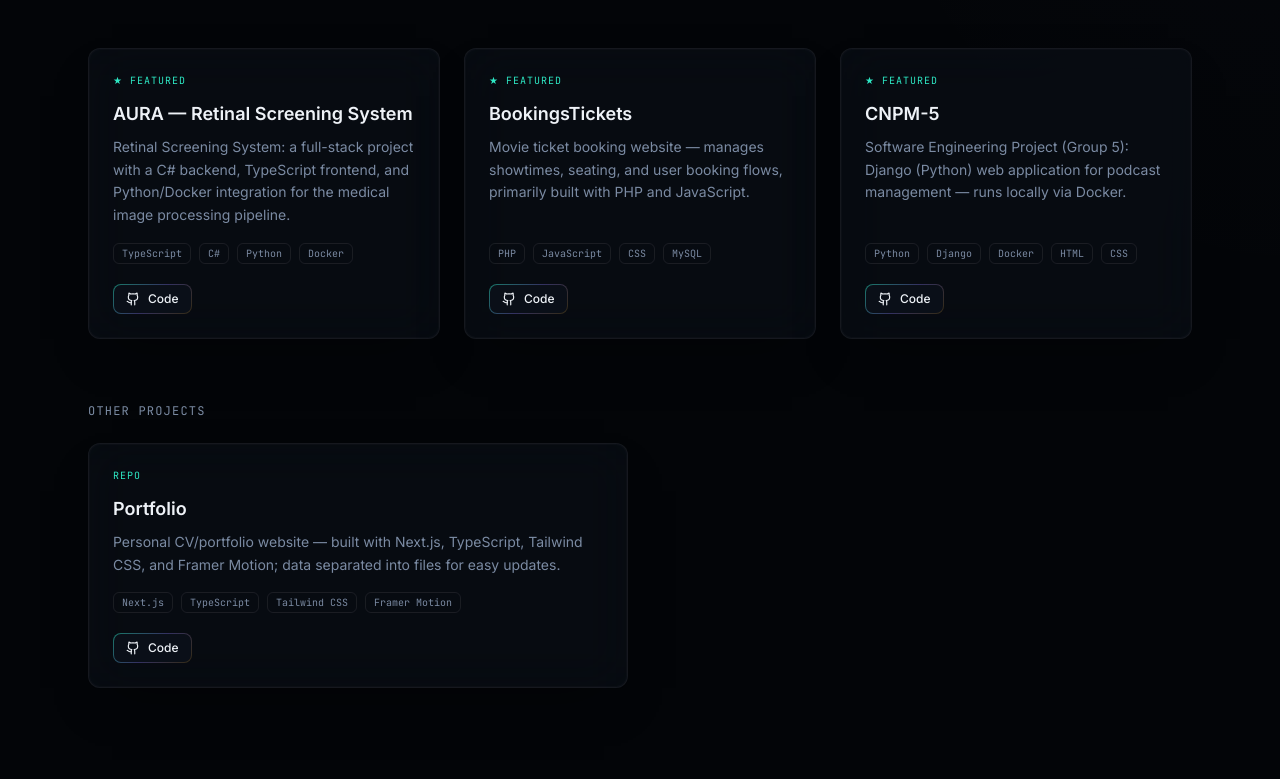
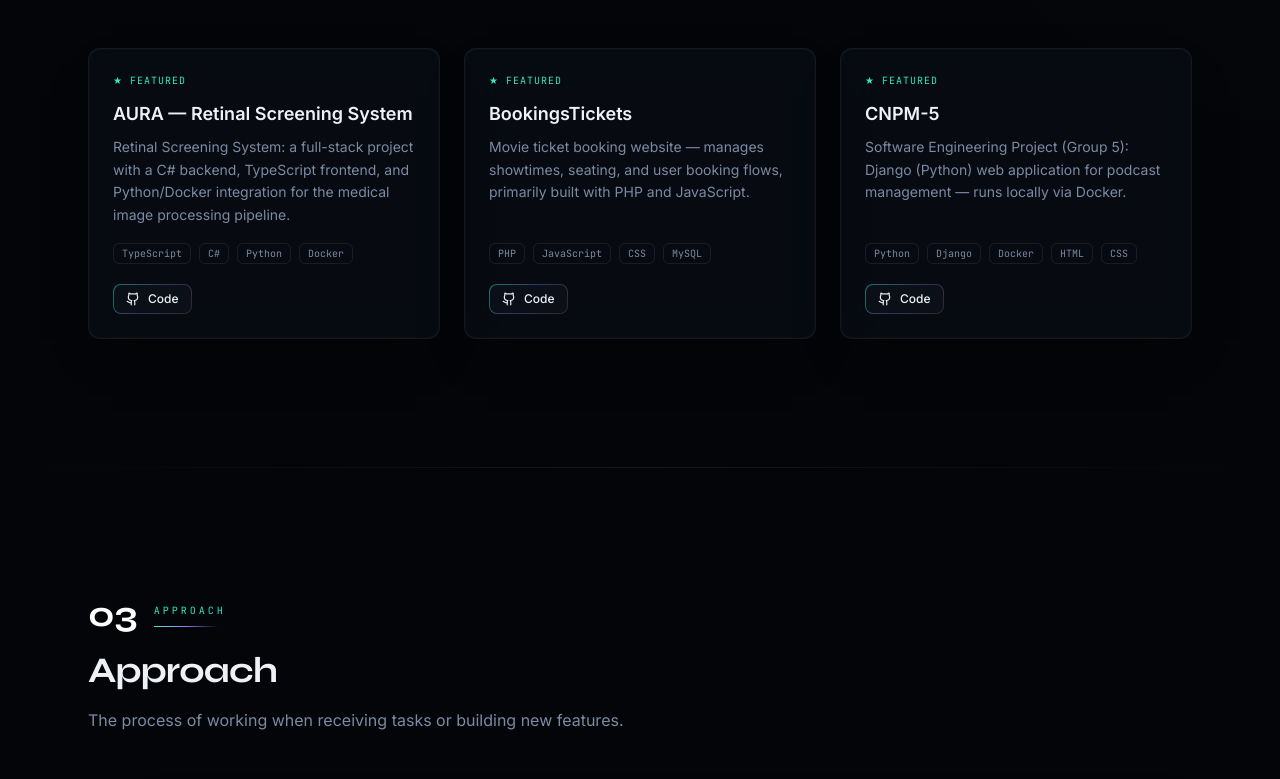
Before and after one commit to XuanDu2005/Portfolio, a Next.js app: page / in a window 1280 px wide. Shown: the part 2000-2779 px from the top of the page. Built offline with nearby package versions, Linux system fonts and the light colour scheme.

Commit message:
Update projects.ts

```diff
--- a/src/data/projects.ts
+++ b/src/data/projects.ts
@@ -31,13 +31,4 @@
     github: repo("CNPM-5"),
     featured: true,
   },
-  {
-    id: "portfolio",
-    title: "Portfolio",
-    description:
-      "Personal CV/portfolio website — built with Next.js, TypeScript, Tailwind CSS, and Framer Motion; data separated into files for easy updates.",
-    tags: ["Next.js", "TypeScript", "Tailwind CSS", "Framer Motion"],
-    github: repo("Portfolio"),
-    featured: false,
-  },
 ];
```
